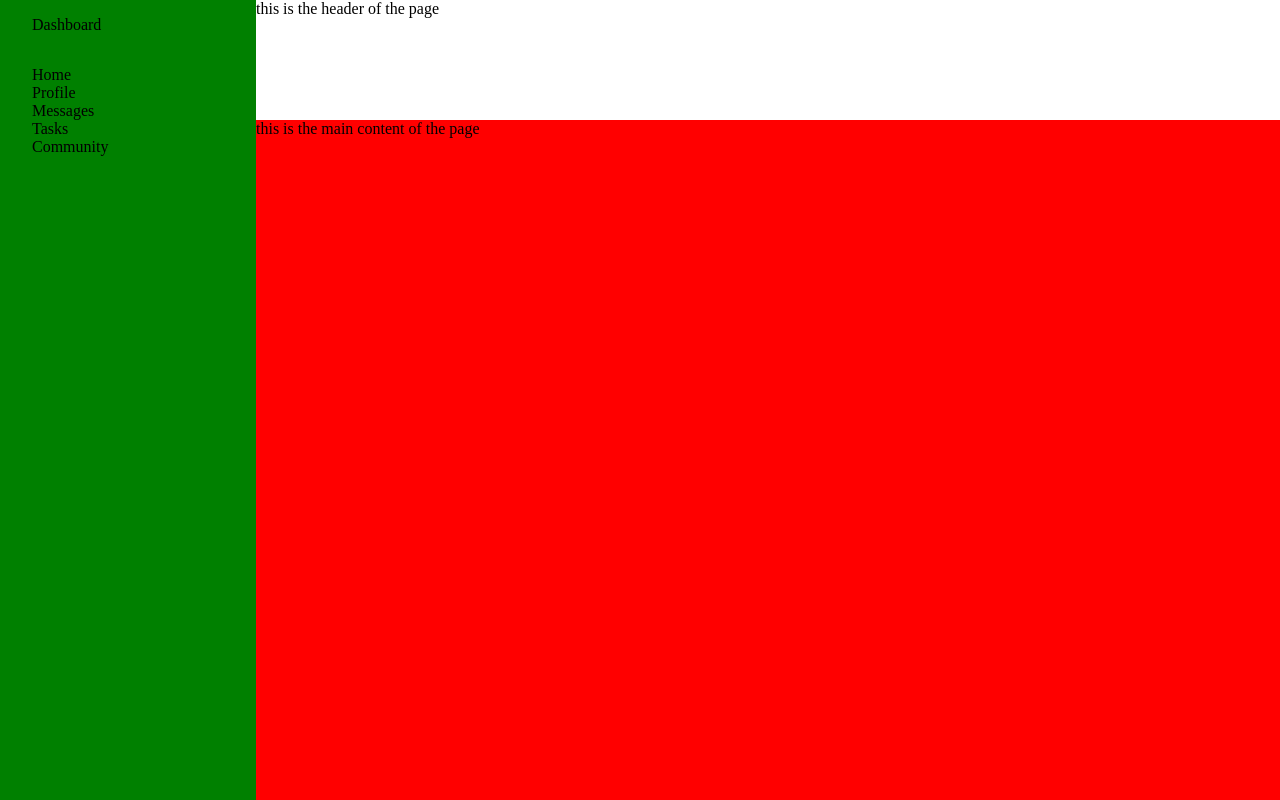
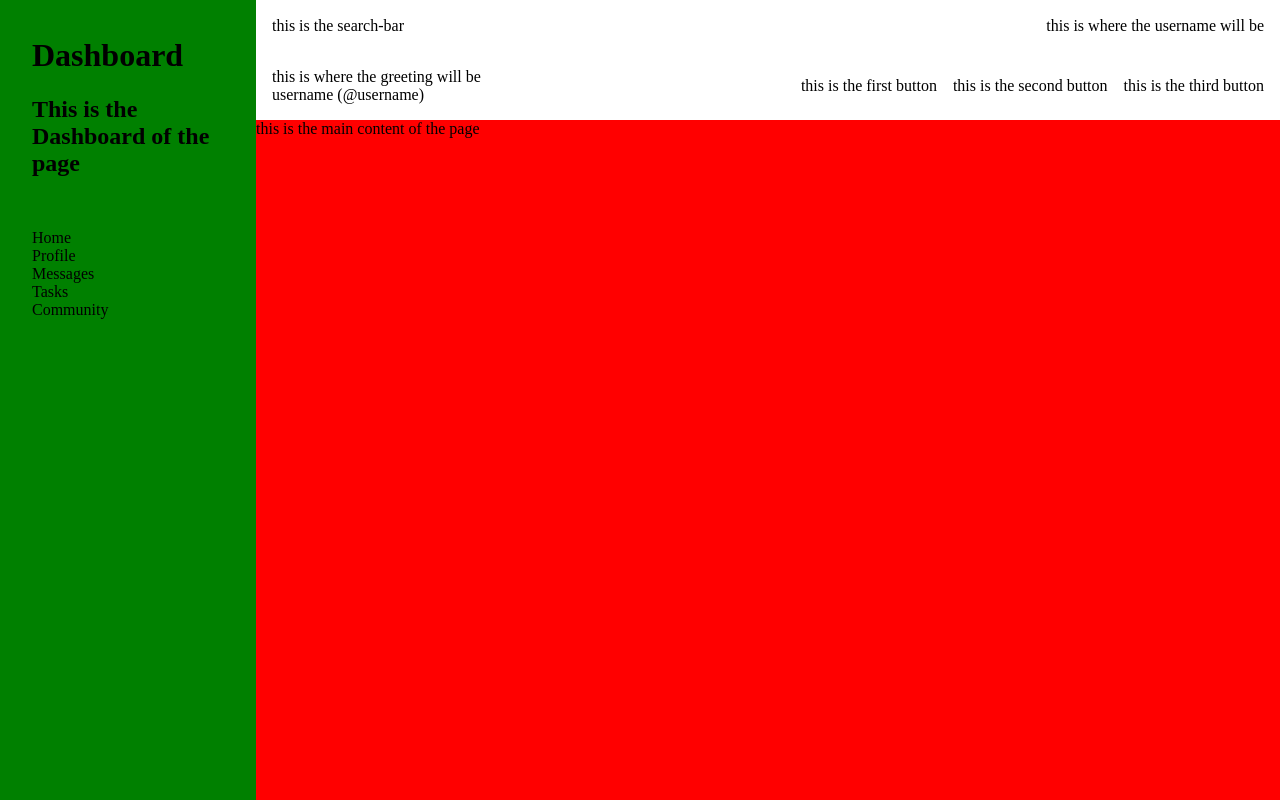
Before and after one commit to Jasffertp/admin-dashboard, a plain HTML site: page index.html in a window 1280 px wide. Drawn offline with Linux system fonts and the light colour scheme.

Commit message:
set up the header and dashboard of the page

```diff
--- a/index.html
+++ b/index.html
@@ -12,7 +12,8 @@
         <!-- THIS IS THE SIDEBAR OF THE PAGE -->
         <div class="sidebar">
             <div class="name">
-                Dashboard
+                <h1>Dashboard</h1>
+                <h2>This is the Dashboard of the page</h2>
             </div>
             <div class="menu">
                 <div class="home">
@@ -35,7 +36,35 @@
 
         <!-- THIS IS THE HEADER OF THE PAGE -->
         <div class="header">
-            this is the header of the page
+            <div class="header-row-1">
+                <div class="search-bar">
+                    this is the search-bar
+                </div>
+                <div class="user-data">
+                    this is where the username will be
+                </div>
+            </div>
+            <div class="header-row-2">
+                <div class="hr-2-col-1">
+                    <div class="user-greeting">
+                        this is where the greeting will be
+                    </div>
+                    <div class="user-username">
+                        username (@username)
+                    </div>
+                </div>
+                <div class="hr-2-col-2">
+                    <div class="button-1">
+                        this is the first button
+                    </div>
+                    <div class="button-2">
+                        this is the second button
+                    </div>
+                    <div class="button-3">
+                        this is the third button
+                    </div>
+                </div>
+            </div>
         </div>
 
         <!-- THIS IS THE MAIN CONTENT OF THE WEBPAGE -->
--- a/style.css
+++ b/style.css
@@ -24,6 +24,32 @@ body{
 
 .header{
     background-color: white;
+    display: grid;
+    grid-row: 1fr 1fr;
+    grid-column: 1fr;
+}
+
+.header-row-1, .header-row-2{
+    display: flex;
+    flex-direction: row;
+    align-items: center;
+    padding-left: 1rem;
+    padding-right: 1rem;
+    justify-content: space-between;
+}
+
+.header-row-1{
+
+}
+
+.header-row-2{
+
+}
+
+.hr-2-col-2{
+    display: flex;
+    flex-direction: row;
+    column-gap: 1rem;
 }
 
 .main{
```
